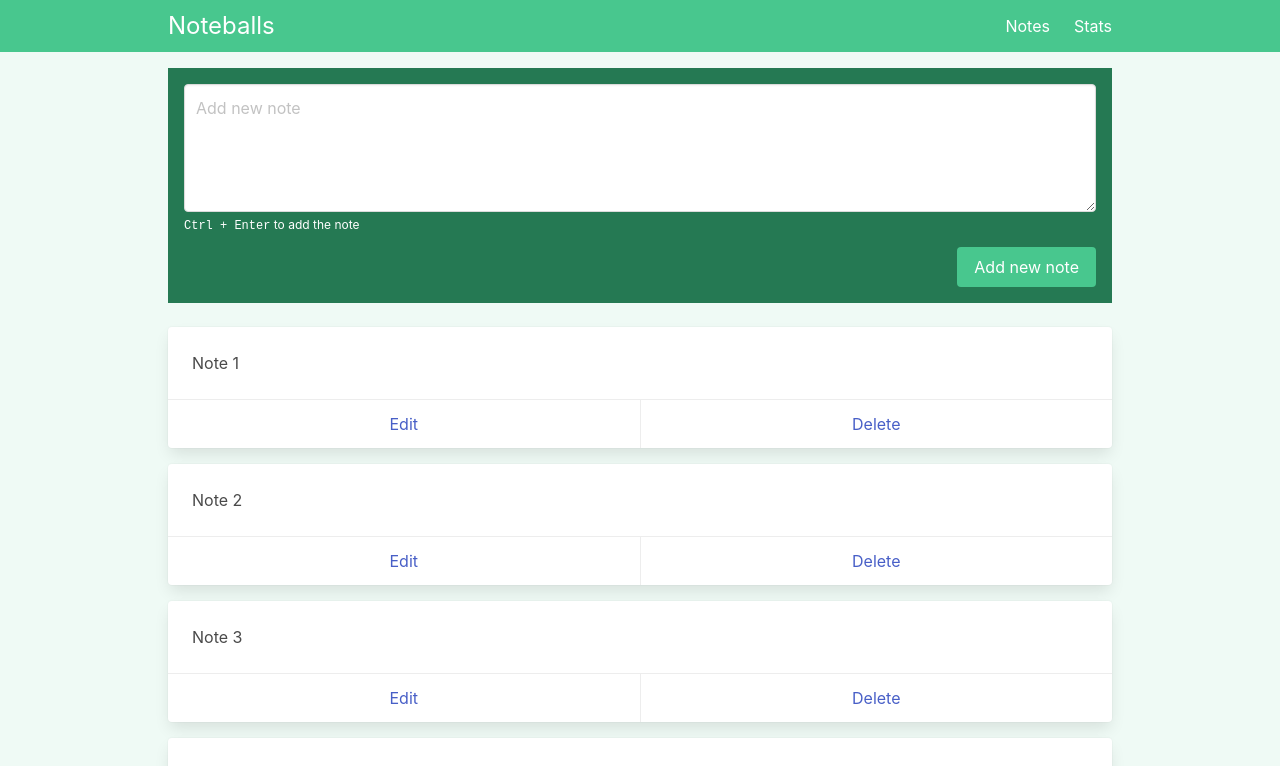
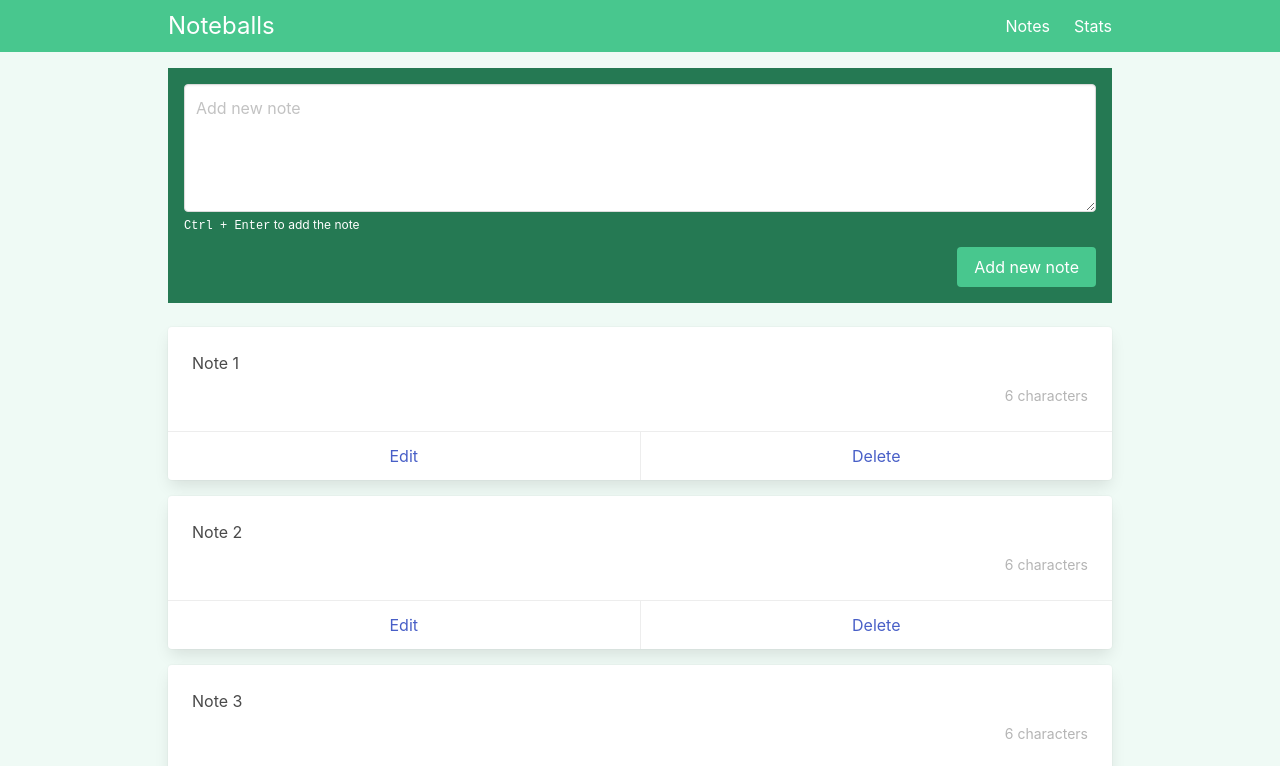
Before and after one commit to antoniogiroz/noteballs, a Vue app: page / in a window 1280 px wide. Shown: the top 766 px of the page. Built offline with nearby package versions, Linux system fonts and the light colour scheme.

Commit message:
feat: delete a note

```diff
--- a/src/components/notes/NoteItem.vue
+++ b/src/components/notes/NoteItem.vue
@@ -1,11 +1,21 @@
 <script setup lang="ts">
 import type { Note } from '@/types/note';
+import { computed } from 'vue';
 
 export interface Props {
   note: Note;
 }
 
-defineProps<Props>();
+const props = defineProps<Props>();
+
+const emit = defineEmits<{
+  (e: 'delete', id: string): void;
+}>();
+
+const charactersLength = computed(() => {
+  const count = props.note.body.length;
+  return count === 1 ? '1 character' : `${count} characters`;
+});
 </script>
 
 <template>
@@ -13,11 +23,20 @@
     <div class="card-content">
       <div class="content">
         {{ note.body }}
+        <div class="has-text-right has-text-grey-light mt-2">
+          <small>{{ charactersLength }}</small>
+        </div>
       </div>
     </div>
     <footer class="card-footer">
       <a href="#" class="card-footer-item">Edit</a>
-      <a href="#" class="card-footer-item">Delete</a>
+      <a
+        href="#"
+        class="card-footer-item"
+        @click.prevent="emit('delete', note.id)"
+      >
+        Delete
+      </a>
     </footer>
   </div>
 </template>
--- a/src/views/NotesView.vue
+++ b/src/views/NotesView.vue
@@ -26,6 +26,10 @@
 
   newNote.value = '';
   newNoteRef.value?.focus();
+}
+
+function deleteNote(id: string) {
+  notes.value = notes.value.filter((note) => note.id !== id);
 }
 </script>
 
@@ -60,6 +64,12 @@
       </div>
     </div>
 
-    <NoteItem v-for="note in notes" :key="note.id" :note="note" class="mb-4" />
+    <NoteItem
+      v-for="note in notes"
+      :key="note.id"
+      :note="note"
+      class="mb-4"
+      @delete="deleteNote"
+    />
   </div>
 </template>
```
